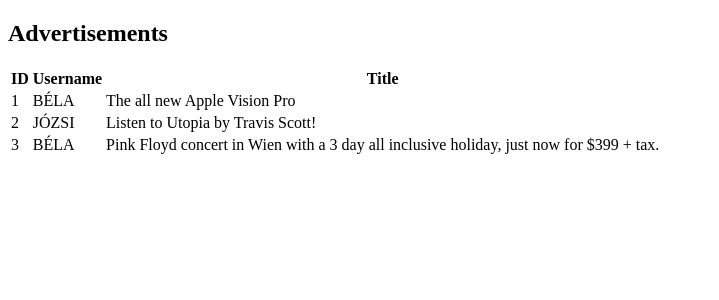
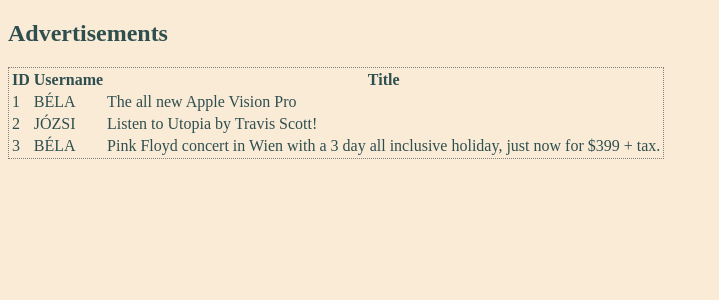
Before and after one commit to 98bazsikaX/RabITteszt, a PHP site: page /ads in a window 1280 px wide. Shown: the top 300 px of the page, without its empty margins (0-719 px from the left). Run offline with PHP 8.4, Linux system fonts and the light colour scheme; data comes from the database, SQL or seed files in the repository.

Commit message:
added css

```diff
--- /dev/null
+++ b/global.css
@@ -0,0 +1,17 @@
+body{
+    background-color: antiquewhite;
+    color:darkslategray;
+}
+
+
+table{
+    border-style:dotted;
+    border-width: 1px;
+}
+
+
+a{
+    border-style:solid;
+    border-radius: 20px;
+    border-color:red;
+}
--- a/index.php
+++ b/index.php
@@ -5,6 +5,7 @@
     <meta name="viewport"
           content="width=device-width, user-scalable=no, initial-scale=1.0, maximum-scale=1.0, minimum-scale=1.0">
     <meta http-equiv="X-UA-Compatible" content="ie=edge">
+    <link rel="stylesheet" href="global.css"/>
     <title>RabIT Test</title>
 </head>
 <body>
```
